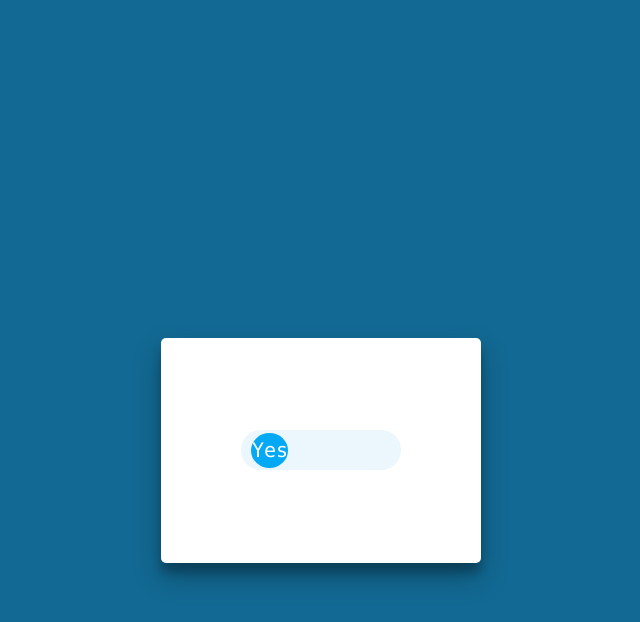
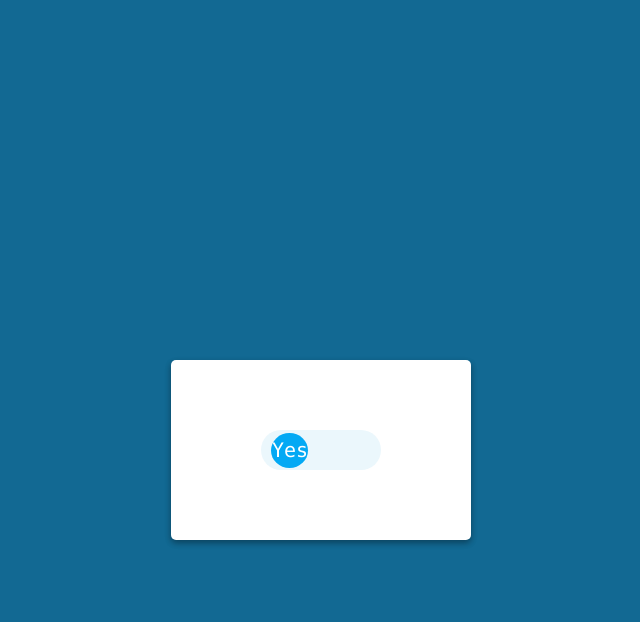
Before and after one commit to catx1726/Bingo-CSS, a Jekyll site: the page 10M/slide_button.html, which Jekyll copies as it is, in a window 1280 px wide. Shown: the top 622 px of the page, without its empty margins (319-959 px from the left). Built offline with Jekyll 4.4.1, drawn with Linux system fonts in a browser that asks for light colours; some web fonts are replaced.

Commit message:
fix: slide_button

```diff
--- a/10M/slide_button.html
+++ b/10M/slide_button.html
@@ -18,15 +18,15 @@
         position: relative;
 
         --button-height: 40px;
-        --button-width: 160px;
+        --button-width: 120px;
         --button-yes-bg: #ebf7fc;
         --button-yes-color: #03a9f4;
         --button-no-bg: #fcebeb;
         --button-no-color: #f44336;
       }
       .button_box {
-        width: 25%;
-        height: 25%;
+        width: 15%;
+        height: 20%;
         min-width: 300px;
         max-width: 500px;
         border-radius: 5px;
@@ -42,30 +42,33 @@
       .m-button {
         position: relative;
       }
-
+      .dot,
       .m-button,
       .m-checkbox,
       .button-bg {
-        width: var(--button-width);
+        width: 100%;
+        max-width: var(--button-width);
+        min-width: calc(var(--button-width) - 40px);
         height: var(--button-height);
       }
       .dot::before,
-      .button-bg {
+      .button-bg,
+      .dot {
         top: 0px;
         position: absolute;
-      }
-
-      .button-bg {
         transform: rotateZ(0deg);
+        transition: 0.4s cubic-bezier(0.18, 0.89, 0.35, 1.15) all;
       }
       .dot {
+        right: 0;
+        bottom: 0;
+        z-index: 3;
         font-size: 2rem;
         line-height: 35px;
       }
       .dot::before {
         content: 'Yes';
         z-index: 3;
-        top: 0;
         right: 0;
         bottom: 0;
         left: 10px;
@@ -81,11 +84,17 @@
         z-index: 2;
         border-radius: 100px;
         background-color: var(--button-yes-bg);
-        transition: 0.4s cubic-bezier(0.18, 0.89, 0.35, 1.15) all;
       }
+
       .m-checkbox:checked ~ .button-bg,
+      .m-checkbox:checked ~ .dot::before {
+        transform: rotateZ(180deg);
+      }
       .m-checkbox:checked ~ .dot {
-        transform: rotateZ(180deg);
+        transform: rotateZ(-180deg);
+      }
+      .m-checkbox:checked ~ .button-bg {
+        background-color: var(--button-no-bg);
       }
       .m-checkbox:checked ~ .dot::before {
         content: 'No';
@@ -95,7 +104,7 @@
   </head>
   <body>
     <main class="main_container m-flex flex-jc-center flex-an-center">
-      <div class="button_box box-shadow-obt-xs m-flex flex-jc-center flex-an-center">
+      <div class="button_box box-shadow-obt-s m-flex flex-jc-center flex-an-center">
         <div class="m-button">
           <input type="checkbox" class="m-checkbox" />
           <div class="dot"></div>
```
